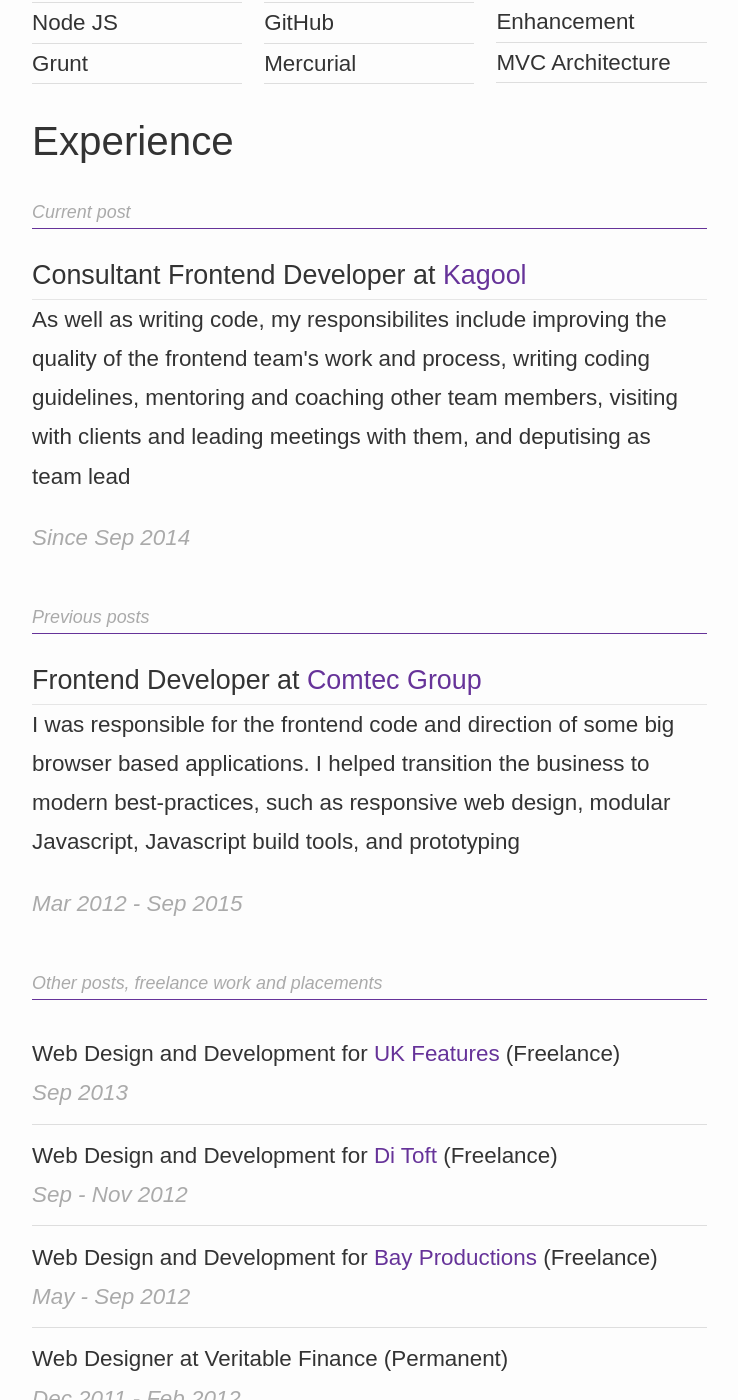
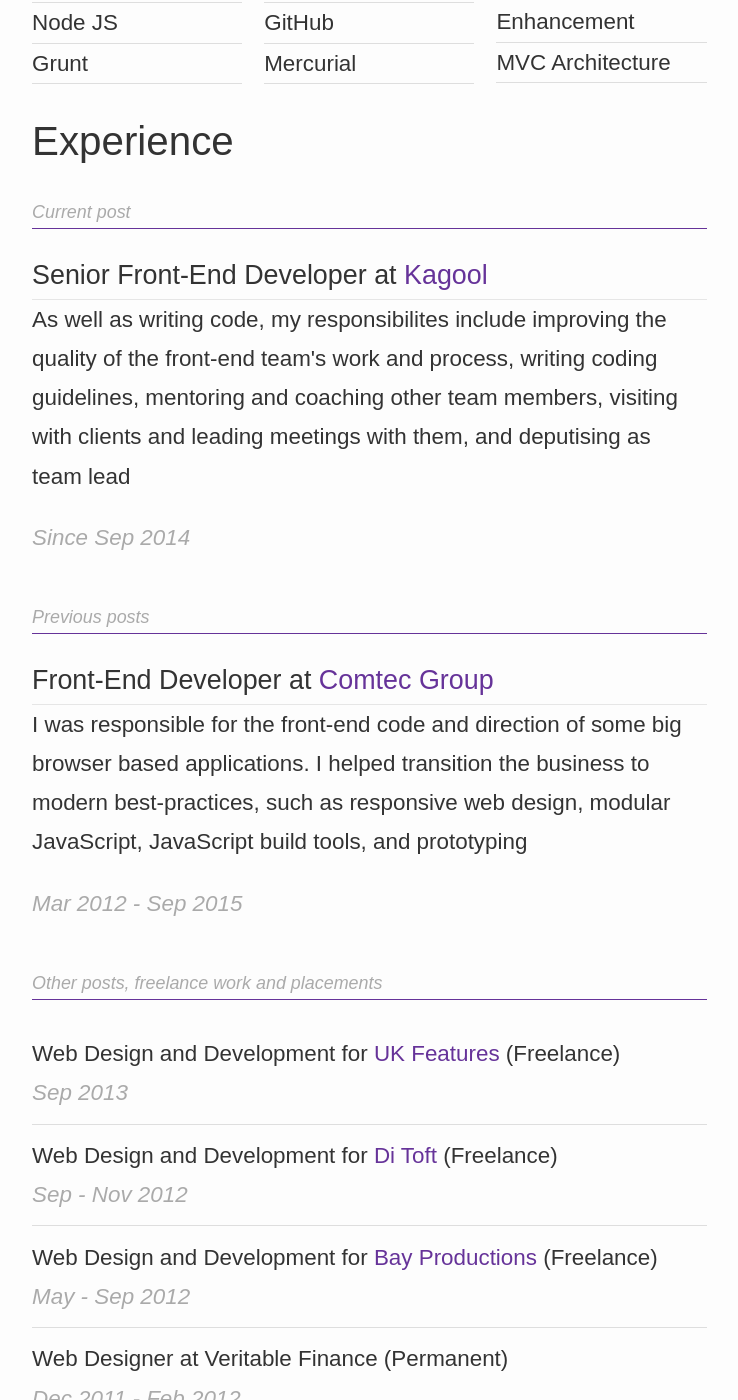
Before and after one commit to matthewbeta/matthew-jackson.com, a Jekyll site: the page built from cv.html, in a window 1280 px wide and 1400 px high, scrolled down 1840 px. Shown: the whole window, without its empty margins (271-1009 px from the left). Built offline with Jekyll 4.4.1, drawn with Linux system fonts in a browser that asks for light colours; Markdown is read by kramdown in place of the engine named in the settings; some of the changed text lies outside the part shown.

Commit message:
cv update

```diff
--- a/cv.html
+++ b/cv.html
@@ -19,7 +19,7 @@
 
 				<div class="post__content">
 
-					<p class="lede">I'm Matthew, a Frontend Designer and Developer who loves making reliable, accessible and delightful web things with HTML, CSS and Javascript.
+					<p class="lede">I'm Matthew, a front-end designer and developer who loves making reliable, accessible and delightful web things with HTML, CSS and JavaScript.
 						I've written code for companies like Thomas&nbsp;Cook, Welsh&nbsp;Water and Barclaycard</p>
 
 					<h2>Best bits</h2>
@@ -76,8 +76,8 @@
 					<h3 class="heading--discrete">Current post</h3>
 
 					<div class="cv__experience-block">
-						<h4 class="heading--sub">Consultant Frontend Developer at <a href="http://bekagool.com">Kagool</a></h4>
-						<p>As well as writing code, my responsibilites include improving the quality of the frontend team's work and process, writing coding guidelines,
+						<h4 class="heading--sub">Senior Front-End Developer at <a href="http://bekagool.com">Kagool</a></h4>
+						<p>As well as writing code, my responsibilites include improving the quality of the front-end team's work and process, writing coding guidelines,
 						mentoring and coaching other team members, visiting with clients and leading meetings with them, and deputising as team lead</p>
 						<p class="cv__experience-date">Since Sep 2014</p>
 					</div>
@@ -85,9 +85,9 @@
 					<h3 class="heading--discrete">Previous posts</h3>
 
 					<div class="cv__experience-block">
-						<h4 class="heading--sub">Frontend Developer at <a href="http://comtec-group.com">Comtec Group</a></h4>
-						<p>I was responsible for the frontend code and direction of some big browser based applications.
-							I helped transition the business to modern best-practices, such as responsive web design, modular Javascript, Javascript build tools, and prototyping </p>
+						<h4 class="heading--sub">Front-End Developer at <a href="http://comtec-group.com">Comtec Group</a></h4>
+						<p>I was responsible for the front-end code and direction of some big browser based applications.
+							I helped transition the business to modern best-practices, such as responsive web design, modular JavaScript, JavaScript build tools, and prototyping </p>
 						<p class="cv__experience-date">Mar 2012 - Sep 2015</p>
 					</div>
 
```
